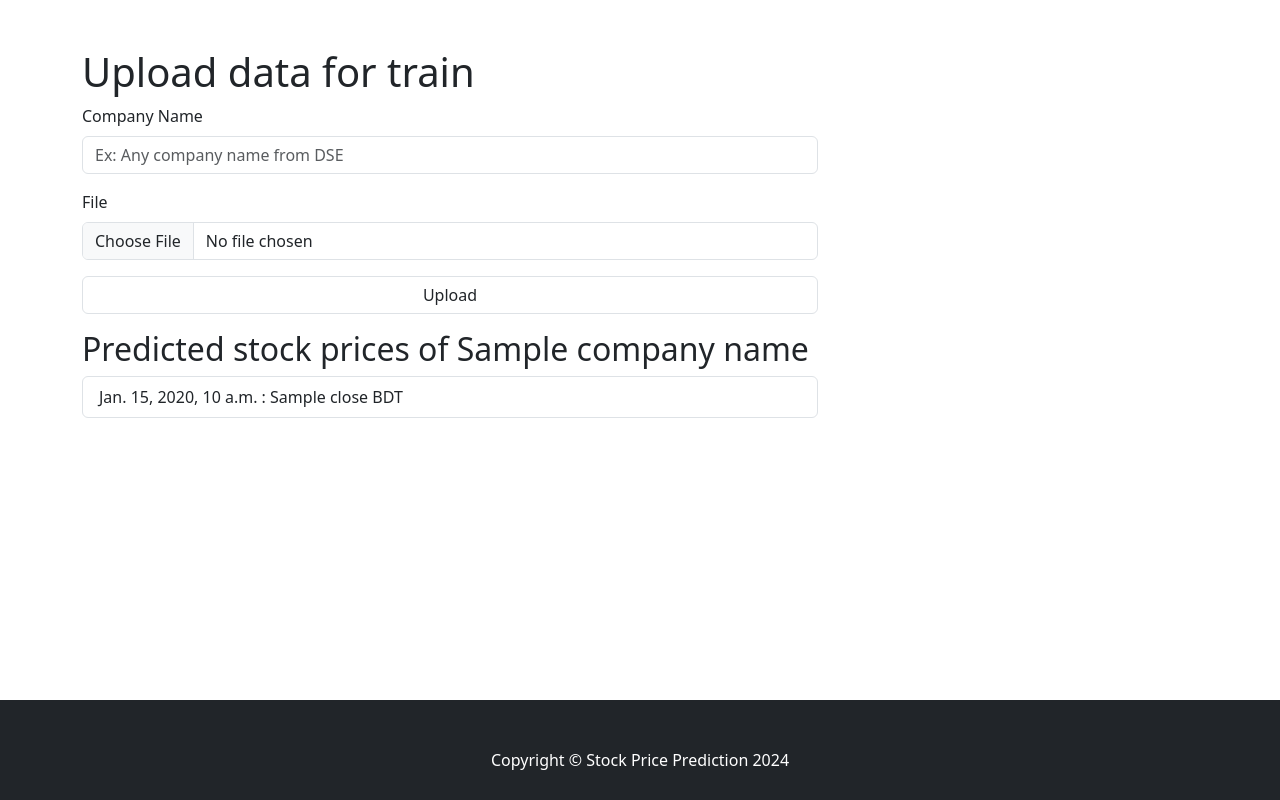
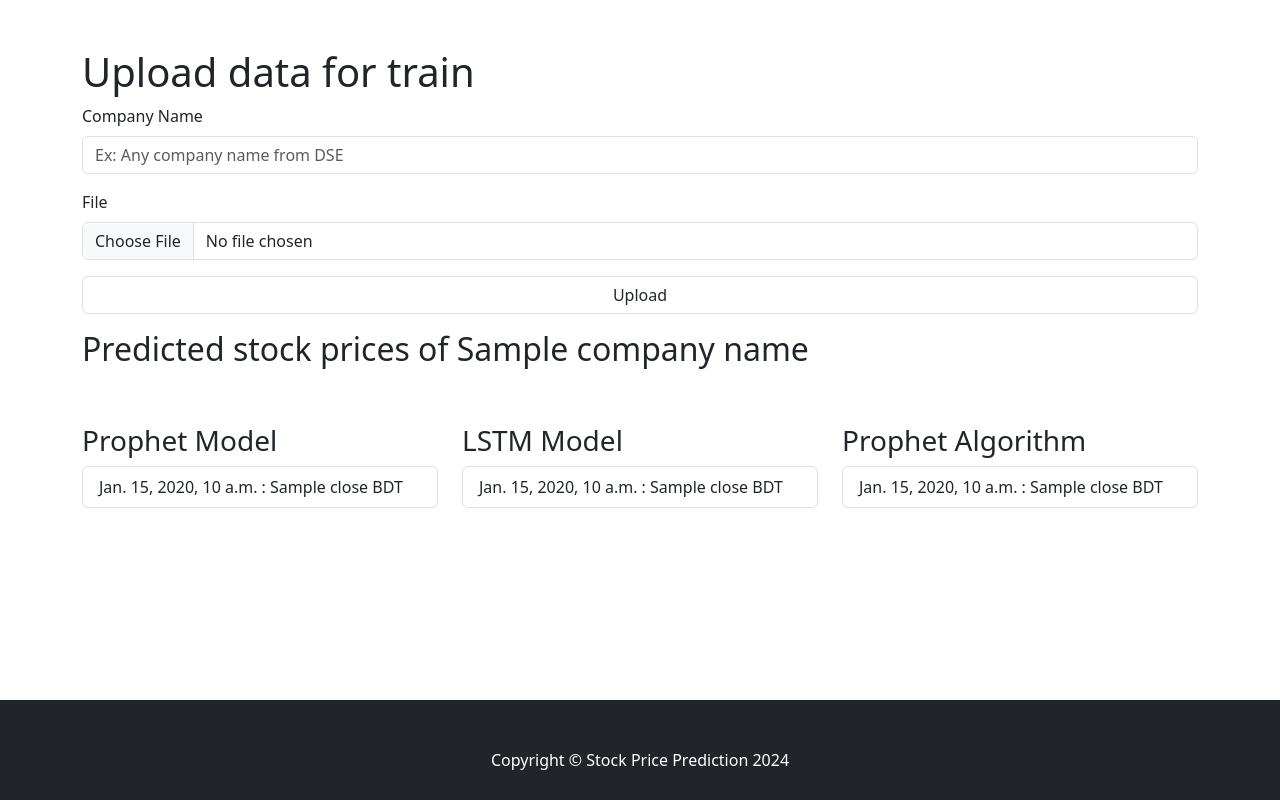
Before and after one commit to rkshaon/StockPricePrediction, a Django app: template stock_price_prediction/templates/index.html in a window 1280 px wide. Run offline with Django 5.2, Linux system fonts and the light colour scheme; the template is opened without the code that fills it: most values are stand-ins (such as "Sample title", 1, 10 or a date in 2020).

Commit message:
Prophet, LSTM model - both applied

```diff
--- a/stock_price_prediction/templates/index.html
+++ b/stock_price_prediction/templates/index.html
@@ -3,7 +3,7 @@
   {{title}}
 {% endblock %}
 {% block content %}
-<div class="col-md-8 mt-5" style="margin-bottom: 100px !important;">
+<div class="col-md-12 mt-5" style="margin-bottom: 100px !important;">
   <div>
     <h1>Upload data for train</h1>
     <form class="" method="POST" action="{% url 'index' %}" enctype="multipart/form-data">
@@ -21,14 +21,36 @@
         </div>
     </form>
   </div>
-  {% if predicted_data %}
+  {% if company_name %}
   <div>
     <h2>Predicted stock prices of {{company_name}}</h2>
-    <ul class="list-group">
-      {% for temp in predicted_data %}
-        <li class="list-group-item">{{temp.date}} : {{temp.close}} BDT</li>
-      {% endfor %}
-    </ul>
+    <br><br>
+    <div class="row">
+      <div class="col-4">
+        <h3>Prophet Model</h3>
+        <ul class="list-group">
+          {% for temp in prophet_predicted_data %}
+            <li class="list-group-item">{{temp.date}} : {{temp.close}} BDT</li>
+          {% endfor %}
+        </ul>
+      </div>
+      <div class="col-4">
+        <h3>LSTM Model</h3>
+        <ul class="list-group">
+          {% for temp in lstm_predicted_data %}
+            <li class="list-group-item">{{temp.date}} : {{temp.close}} BDT</li>
+          {% endfor %}
+        </ul>
+      </div>
+      <div class="col-4">
+        <h3>Prophet Algorithm</h3>
+        <ul class="list-group">
+          {% for temp in prophet_predicted_data %}
+            <li class="list-group-item">{{temp.date}} : {{temp.close}} BDT</li>
+          {% endfor %}
+        </ul>
+      </div>
+    </div>
   </div>
   {% endif %}
 </div>
```
Also changed, not shown: upload_data/views.py (+49 -46 lines).
